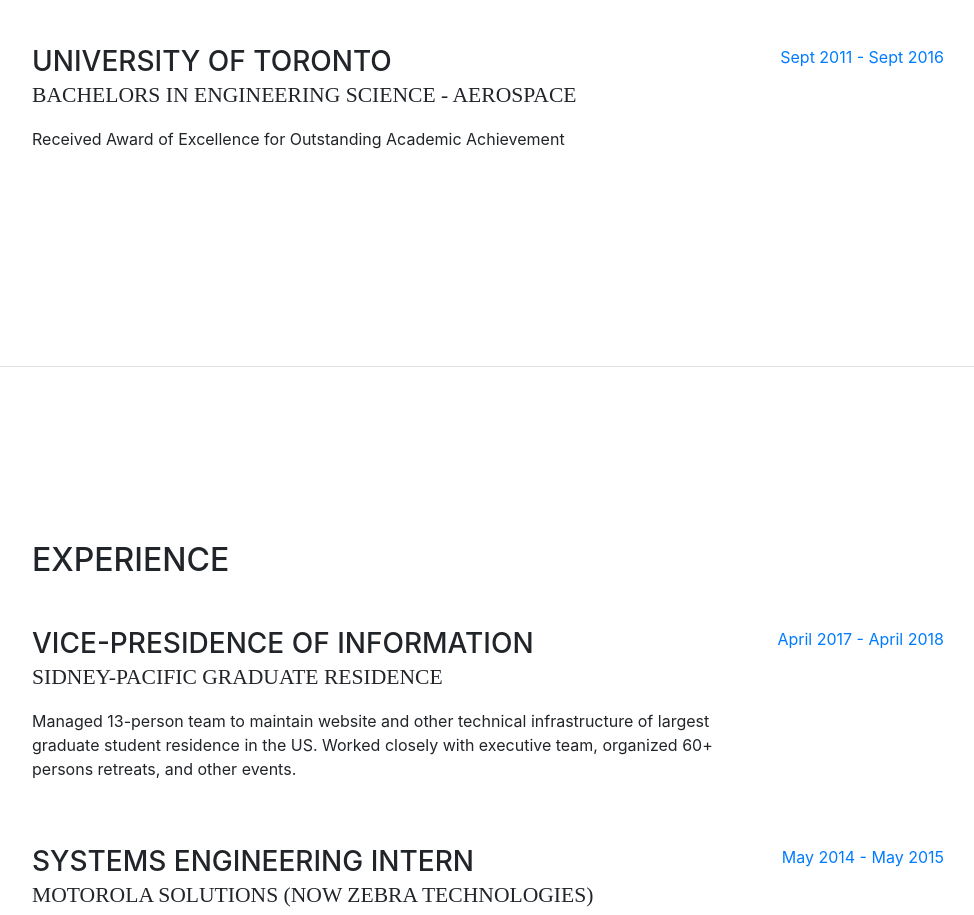
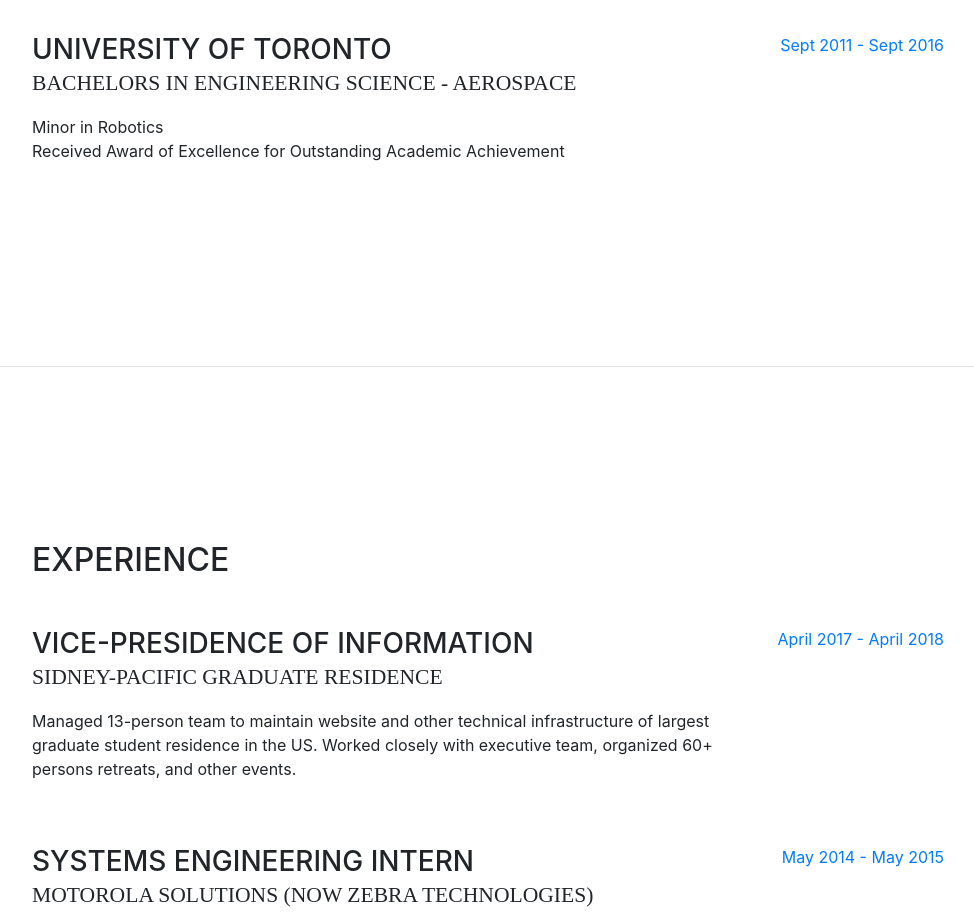
Before and after one commit to guanchar/guanchar.github.io, a website with bundled scripts: page index.html in a window 1280 px wide. Shown: the part 3081-3996 px from the top of the page, without its empty margins (288-1262 px from the left). Built offline with nearby package versions, Linux system fonts and the light colour scheme; a web font is replaced by a local one.

Commit message:
Update index.html

```diff
--- a/index.html
+++ b/index.html
@@ -224,6 +224,7 @@
             <div class="resume-content mr-auto">
               <h3 class="mb-0">University of Toronto</h3>
               <div class="subheading mb-3">Bachelors in Engineering Science - Aerospace</div>
+              <div>Minor in Robotics</div>
               <p>Received Award of Excellence for Outstanding Academic Achievement</p>
             </div>
             <div class="resume-date text-md-right">
```
